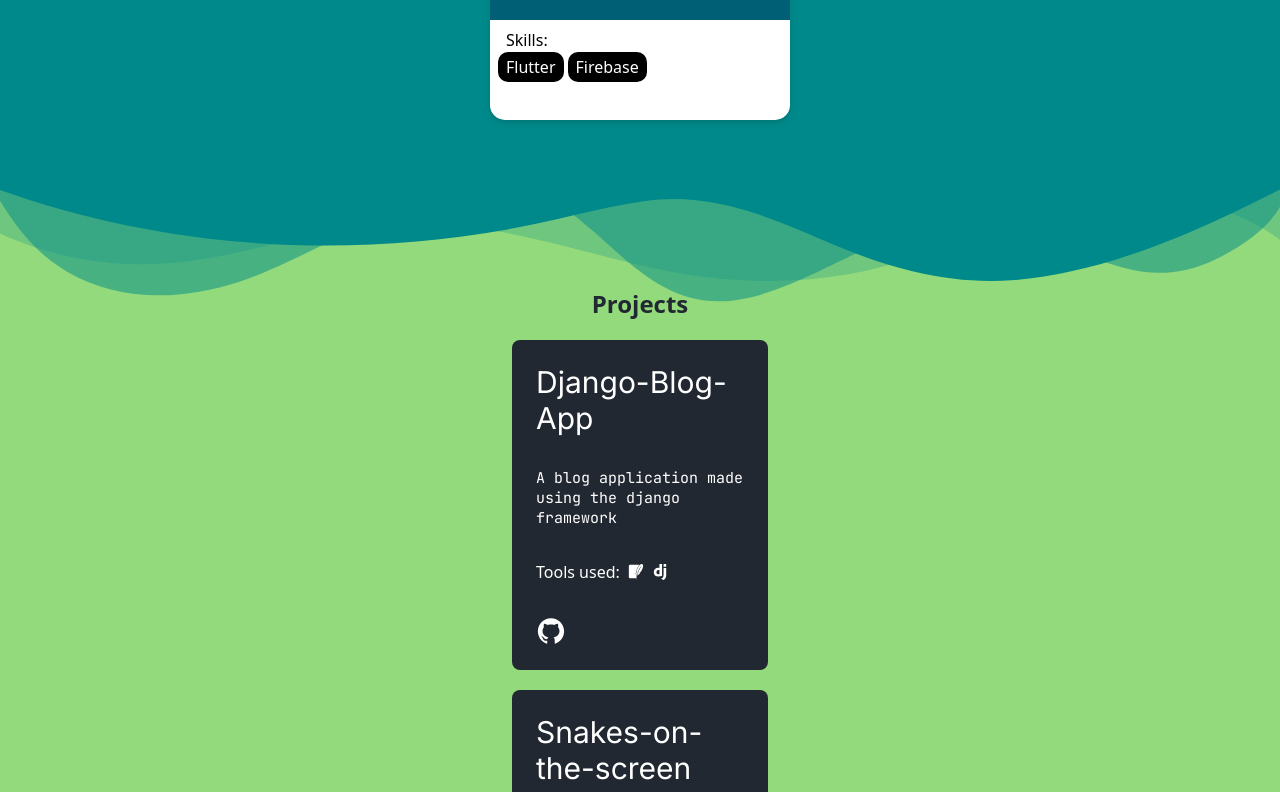
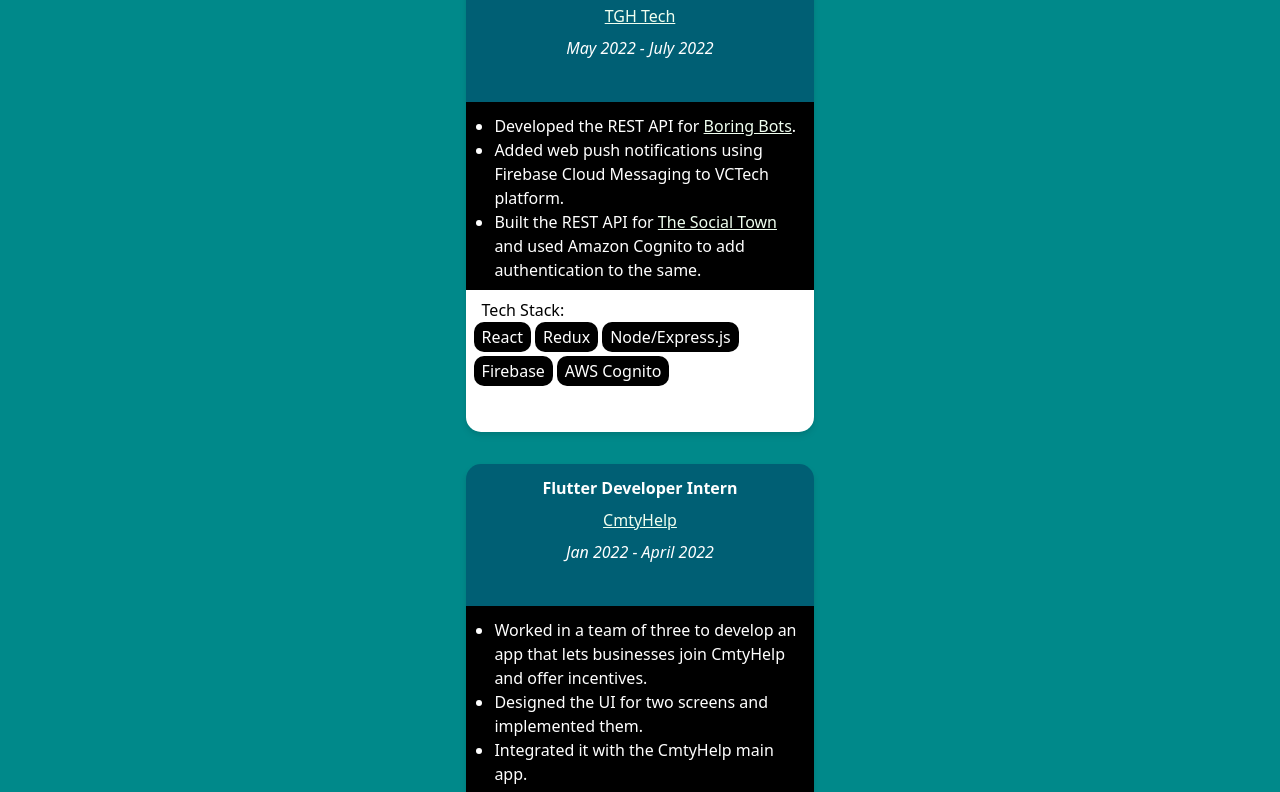
Before and after one commit to bennett1412/bennett1412.github.io, a Next.js app: page / in a window 1280 px wide. Shown: the part 1428-2220 px from the top of the page. Built offline with nearby package versions, Linux system fonts and the light colour scheme; a web font is replaced by a local one.

Commit message:
Finished the project cards

```diff
--- a/components/Experiences.js
+++ b/components/Experiences.js
@@ -11,21 +11,35 @@
             <h2 className='text-2xl text-center h-10'>Experiences</h2>
             <ExperienceCard
                 role={'Software Engineering Intern'}
-                companyName={'Content Turbine'}
+                companyName={<a href='https://www.contentturbine.com/'>Content Turbine</a>}
                 time={'Aug 2022 - Oct 2022'}
-                skills={['React', 'Redux', 'Tiptap', 'Python']}
+                techStack={['React', 'Redux', 'Tiptap', 'Python']}
+                points={[
+                    <>Developed the frontend for ContentTurbine AI platform, using React.js.</>,
+                    <>Created a rich text editor using Tiptap framework with Grammarly-like error highlighting and correction and comments feature.</>
+                ]}
             />
             <ExperienceCard
                 role={'Full-stack Developer Intern'}
-                companyName={'TGH Tech'}
+                companyName={<a href='https://www.tghtech.com/'>TGH Tech</a>}
                 time={'May 2022 - July 2022'}
-                skills={['React', 'Redux', 'Node/Express.js', 'Firebase', 'AWS Cognito']}
+                techStack={['React', 'Redux', 'Node/Express.js', 'Firebase', 'AWS Cognito']}
+                points={[
+                    <>Developed the REST API for <a href='https://www.boringbots.com/'>Boring Bots</a>. </>,
+                    <>Added web push notifications using Firebase Cloud Messaging to VCTech platform.</>,
+                    <>Built the REST API for <a href='https://dev.thesocialtown.in/'>The Social Town</a> and used Amazon Cognito to add authentication to the same. </>
+                ]}
             />
             <ExperienceCard
                 role={'Flutter Developer Intern'}
-                companyName={'CmtyHelp'}
+                companyName={<a href='https://cmtyhelp.com/'>CmtyHelp</a>}
                 time={'Jan 2022 - April 2022'}
-                skills={['Flutter', 'Firebase']}
+                techStack={['Flutter', 'Firebase']}
+                points={[
+                    'Worked in a team of three to develop an app that lets businesses join CmtyHelp and offer incentives.',
+                    <>Designed the UI for two screens and implemented them.</>,
+                    <>Integrated it with the CmtyHelp main app.</>
+                ]}
             />
             {/* eslint-disable-next-line @next/next/no-img-element */}
             <img className={'w-screen top-[100%] absolute h-auto z-20'} alt={'layers'} src='/layers2.svg' />
--- a/components/ProjectCard.js
+++ b/components/ProjectCard.js
@@ -1,10 +1,30 @@
-import React from 'react';
+import { useCallback, useEffect, useRef } from 'react';
 import { AiOutlineGithub } from 'react-icons/ai';
 import { TbView360 } from 'react-icons/tb';
+import { useInView } from 'react-intersection-observer';
 
 const ProjectCard = ({ title, body, icons, github, live }) => {
+
+    const card = useRef();
+    const { ref: inViewRef, inView, entry } = useInView({
+        threshold: 0.8
+    });
+    useEffect(() => {
+        let cardDiv = card.current;
+        if (inView) {
+            cardDiv.style.opacity = 1;
+        }
+
+    }, [inView])
+    const setRefs = useCallback(
+        (node) => {
+            card.current = node;
+            inViewRef(node);
+        },
+        [inViewRef],
+    );
     return (
-        <div className='w-[16rem] min-h-[20rem] bg-black-dark p-6 rounded-lg flex flex-col gap-y-8 z-10 project-card'>
+        <div ref={setRefs} className='w-[16rem] h-[20rem] opacity-0 bg-black-dark p-4 rounded-lg flex flex-col justify-between gap-y-4 z-10 project-card'>
             <h3 className='title'>{title}</h3>
             <p className='body'>{body}</p>
             <div className='flex items-center gap-x-2'>
--- a/components/Projects.js
+++ b/components/Projects.js
@@ -1,6 +1,6 @@
 import React from 'react'
 import ProjectCard from './ProjectCard'
-import { SiReact, SiJavascript, SiHtml5, SiDjango, SiSqlite } from 'react-icons/si';
+import { SiReact, SiJavascript, SiHtml5, SiDjango, SiSqlite, SiPython, SiPhp } from 'react-icons/si';
 const Projects = () => {
     return (
         <section id='projects' className='min-h-screen relative bg-lemon-green pt-[6.5rem]  '>
@@ -9,8 +9,9 @@
                 <ProjectCard
                     title={'Django-Blog-App'}
                     body={'A blog application made using the django framework'}
-                    icons={[SiSqlite, SiDjango]}
-                    github={'https://github.com/bennett1412/snakes-on-a-screen'}
+                    icons={[SiDjango, SiSqlite]}
+                    github={'https://github.com/bennett1412/Django-Blog-App'}
+                    live={'http://baconguy.pythonanywhere.com/blog/'}
                 />
                 <ProjectCard
                     title={'Snakes-on-the-screen'}
@@ -19,6 +20,18 @@
                     github={'https://github.com/bennett1412/snakes-on-a-screen'}
                     live={'https://addons.mozilla.org/en-US/firefox/addon/snakes-on-a-screen/'}
                 />
+                <ProjectCard
+                    title={'Library Management System'}
+                    body={'A simple library management system made using LAMP stack and style with tailwindCSS'}
+                    icons={[SiPhp, SiHtml5]}
+                    github={'https://github.com/bennett1412/library-management-system'}
+                />
+                <ProjectCard
+                    title={'TweetHook'}
+                    body={'A Twitter bot that sends a twitter to you as dm to save it'}
+                    icons={[SiPython]}
+                    github={'https://github.com/bennett1412/library-management-system'}
+                />
             </div>
             <img src='/layers3.svg' alt='layers' className='absolute top-[88%] w-screen' />
         </section>
--- a/components/minorComponents/ExperienceCard.js
+++ b/components/minorComponents/ExperienceCard.js
@@ -1,17 +1,21 @@
 import React, { useRef, useEffect } from 'react'
 import styles from '../../styles/card.module.css';
 import { useInView } from 'react-intersection-observer';
-const ExperienceCard = ({ role, companyName, time, skills }) => {
+const ExperienceCard = ({ role, companyName, time, techStack, points }) => {
     const { ref: cardRef, inView, entry } = useInView({
-        threshold: 1
+        threshold: 0.5
     });
     const face1 = useRef();
+    const second = useRef();
     useEffect(() => {
         let facediv = face1.current;
+        let secondDiv = second.current;
         if (inView) {
-            facediv.style.height = '50%';
-            facediv.style.lineHeight = '1.5rem';
+            facediv.style.height = '30%';
+            facediv.style.lineHeight = '2rem';
             facediv.style.borderRadius = '15px 15px 0 0';
+            secondDiv.style.height = '40%';
+            secondDiv.style.borderRadius = '0px';
         } else {
             // facediv.style.height = '';
             // facediv.style.lineHeight = '';
@@ -31,16 +35,23 @@
                         <p className='italic time'>{time}</p>
                     </div>
                 </div>
+                <div ref={second} className='bg-black front-second JetbrainsMono'>
+                    <ul className='list-disc'>
+                        {points.map((point, i) => {
+                            return <li key={i} >{point}</li>;
+                        })}
+                    </ul>
+                </div>
                 <div className='face behind'>
                     <div className='content'>
-                        <h3 className='px-[8px]'>Skills:</h3>
+                        <h3 className='px-[8px]'>Tech Stack:</h3>
                         <div className='flex gap-1 flex-wrap'>
-                            {skills.map((skill, i) => <span key={i} className='skill'>{skill}</span>)}
+                            {techStack.map((skill, i) => <span key={i} className='skill'>{skill}</span>)}
                         </div>
                     </div>
                 </div>
             </div>
-        </div>
+        </div >
     )
 }
 
--- a/styles/globals.css
+++ b/styles/globals.css
@@ -55,9 +55,8 @@
 
 @layer components {
   .card {
-    width: 300px;
-    min-height: 200px;
-    height: 150px;
+    width: 21.8rem;
+    height: 29.5rem;
   }
 
   .front {
@@ -67,18 +66,17 @@
     line-height: 3rem;
     position: relative;
     padding: 0.5rem;
-    z-index: 5;
+    z-index: 6;
     border-radius: 15px;
     text-align: center;
     transition: all 0.5s;
   }
 
   .behind {
-    height: 50%;
-    position: relative;
+    height: 30%;
     z-index: 4;
     position: absolute;
-    top: 50%;
+    top: 70%;
     padding: 0.5rem;
     background: white;
     width: 100%;
@@ -89,12 +87,29 @@
     color: black;
     font-weight: 500;
   }
+  .front-second {
+    position: absolute;
+    top: 30%;
+    z-index: 5;
+    padding: 0.8rem;
+    height: 70%;
+    border-radius: 0 0 15px 15px;
+    transition: all 0.8s;
+  }
+
+  .front-second li {
+    margin-left: 1rem;
+  }
 
   .behind .skill {
     padding: 3px;
     padding-inline: 8px;
     border-radius: 10px;
     background: black;
+  }
+
+  .project-card{
+    transition: all 0.5s;
   }
 
   .project-card .title {
@@ -111,4 +126,11 @@
     font-size: 15px;
     line-height: 20px;
   }
+
+  a {
+    color: honeydew;
+    text-decoration: underline;
+    transition: all 1s;
+  }
+
 }
```
